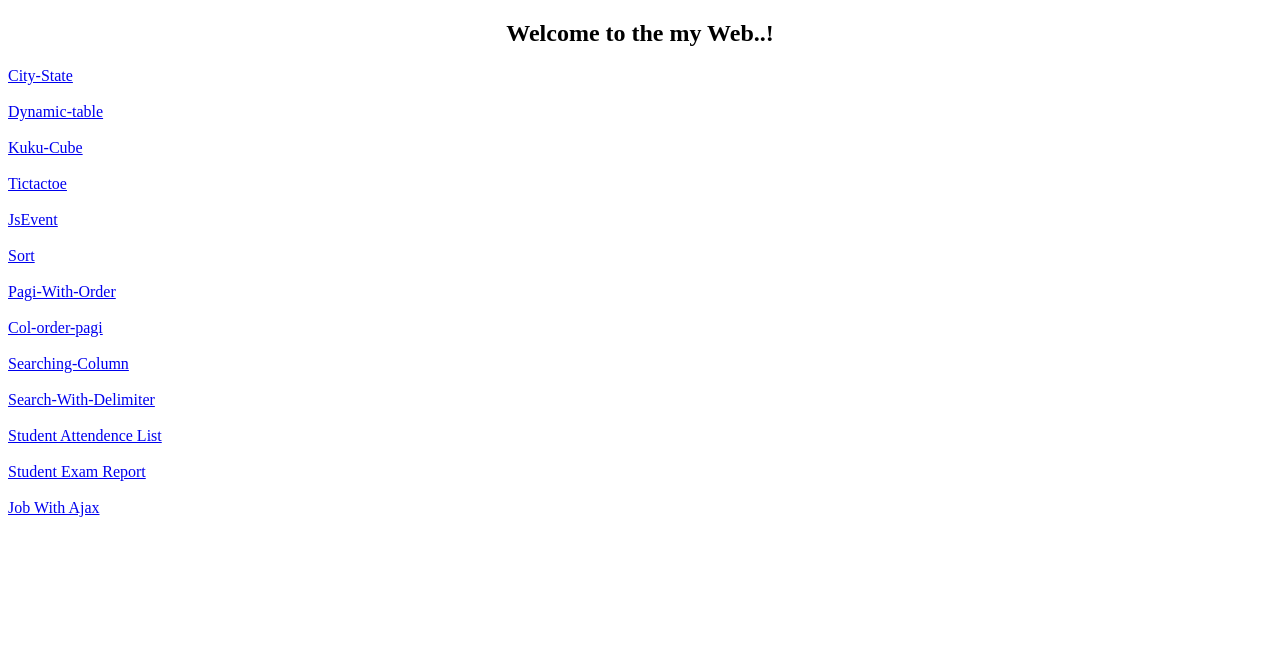
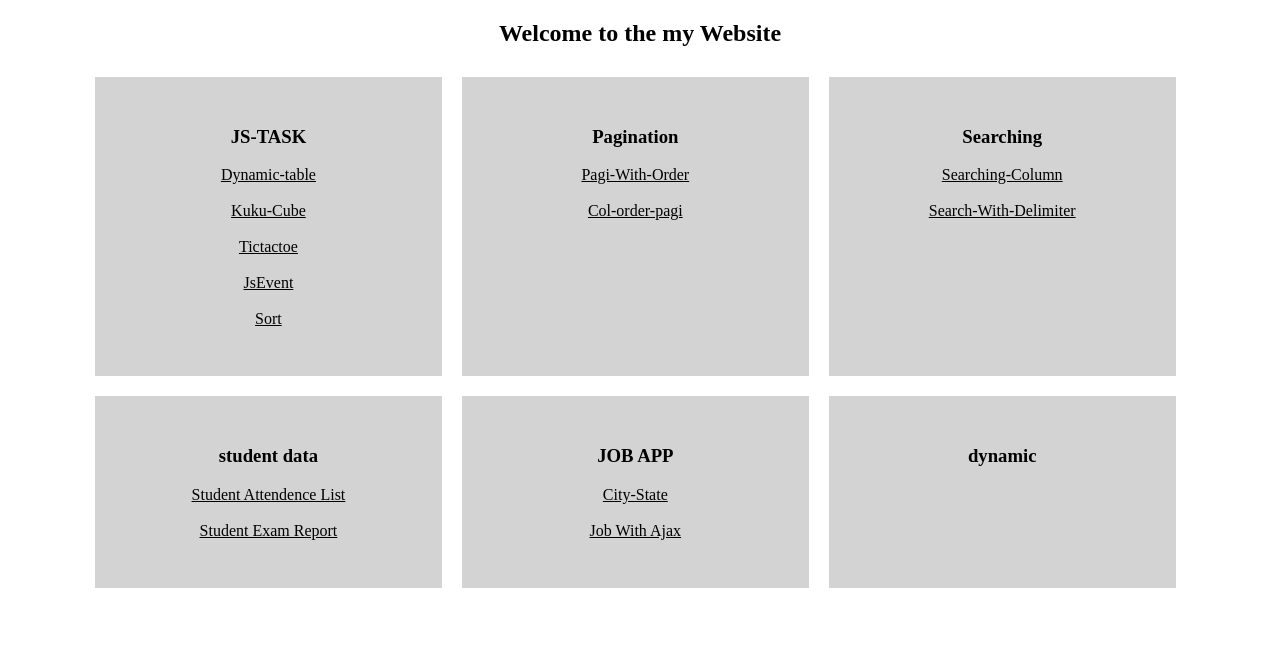
Before and after one commit to Kimisha24/CombineAll-Project, a Node server app: page /home in a window 1280 px wide. Shown: the top 650 px of the page. Run offline with Node 20, Linux system fonts and the light colour scheme.

Commit message:
adding css in home page

```diff
--- a/views/regi-login/home.ejs
+++ b/views/regi-login/home.ejs
@@ -1,36 +1,98 @@
 <!DOCTYPE html>
 <html lang="en">
+
 <head>
     <meta charset="UTF-8">
     <meta name="viewport" content="width=device-width, initial-scale=1.0">
     <title>home-page</title>
     <style>
-        /* body{
+        * {
+            box-sizing: border-box;
+        }
+
+        body {
+            margin: 0;
+            padding: 0;
+        }
+
+        h2 {
             text-align: center;
-        } */
-        h2{
+        }
+
+        .container {
+            max-width: 1140px;
+            padding: 0 15px;
+            margin: 0 auto;
+        }
+
+        .row {
+            display: flex;
+            flex-wrap: wrap;
+            flex-direction: row;
+        }
+
+        .col {
+            width: calc(100%/3.2);
+            padding: 30px 50px;
+            margin: 10px 10px;
+            background-color: lightgrey;
             text-align: center;
+        }
+
+        a {
+            color: black;
+        }
+        a:hover{
+            color: rgb(96, 74, 237);
         }
     </style>
 </head>
+
 <body>
-    <h2>Welcome to the my Web..!</h2>
-    <a href="/selector">City-State</a><br><br>
+    <div class="container">
+        <h2>Welcome to the my Website</h2>
+        <div class="row">
+            <div class="col">
+                <h3>JS-TASK</h3>
              <a href="/dynamictable">Dynamic-table</a><br><br>
              <a href="/Kukucube">Kuku-Cube</a><br><br>
            <a href="/tictactoe">Tictactoe</a><br><br>
          <a href="/jsevent">JsEvent</a><br><br>
                <a href="/Bubblesort">Sort</a><br><br>
+
+            </div>
+
+            <div class="col">
+                <h3>Pagination</h3>
                 <a href="/pagi-with-order">Pagi-With-Order</a><br><br>
                 <a href="/col-order-pagi">Col-order-pagi</a><br><br>
+            </div>
+            <div class="col">
+
+                <h3>Searching</h3>
                 <a href="/searching-col">Searching-Column</a><br><br>
                 <a href="/search-with-delimiter">Search-With-Delimiter</a><br><br>
+            </div>
+            <div class="col">
+                <h3>student data</h3>
                 <a href="/stu_attlist">Student Attendence List</a><br><br>
                 <a href="/stu_exam_list">Student Exam Report</a><br><br>
+            </div>
+            <div class="col">
+                <h3>JOB APP</h3>
+                <a href="/selector">City-State</a><br><br>
                 <a href="/jobwithajax">Job With Ajax</a><br><br>
+            </div>
+            <div class="col">
+                <h3>dynamic</h3>
                 <a href=""></a><br><br>
+            </div>
+        </div>
+    </div>
+    <!-- <a href=""></a><br><br>
     <a href=""></a><br><br>
-    <a href=""></a><br><br>
+    <a href=""></a><br><br> -->
 
 </body>
+
 </html>
```
Lines whose indentation alone changed are shown as unchanged.
